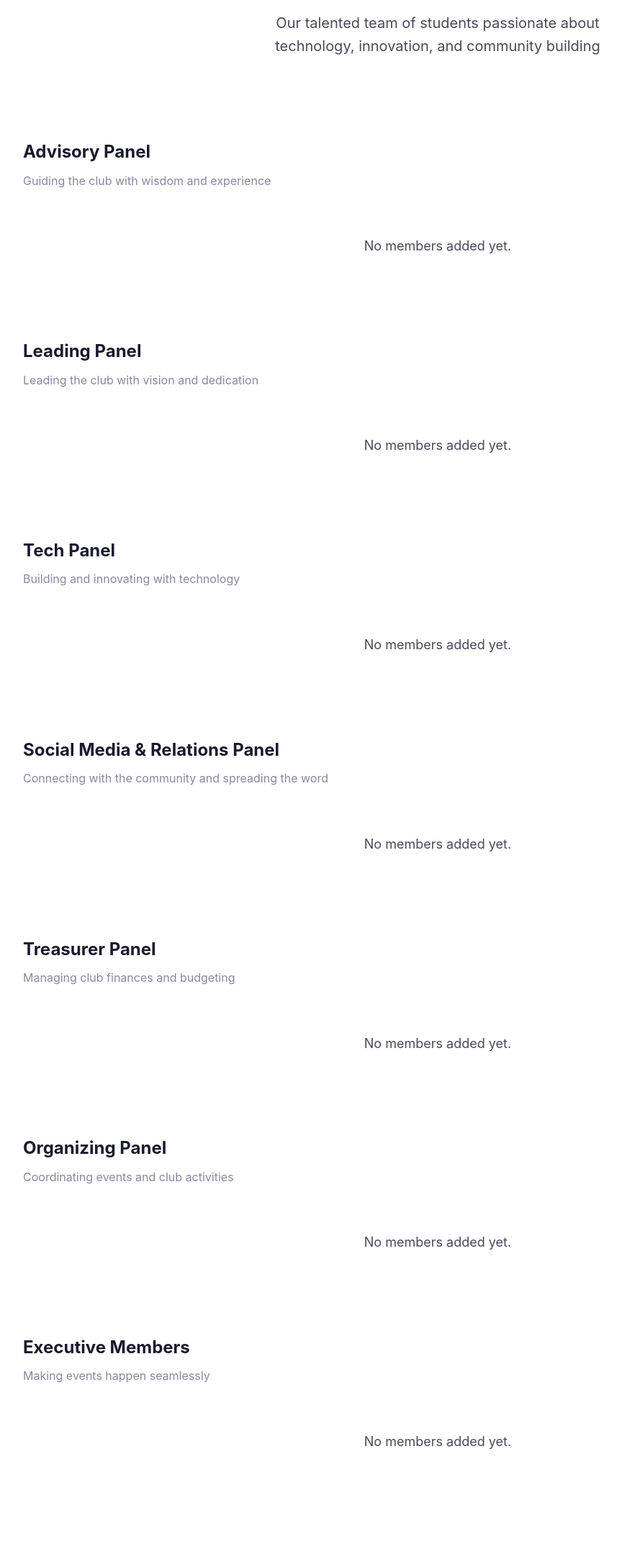
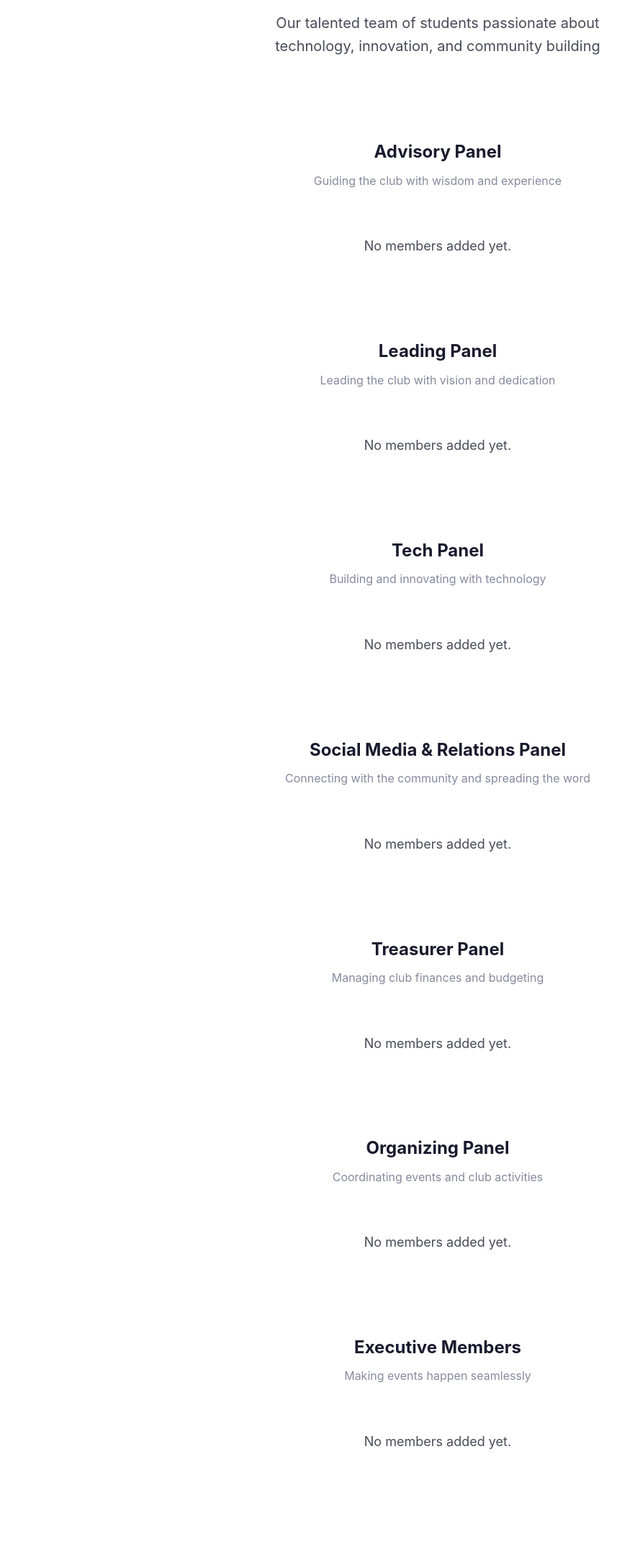
Before and after one commit to computerclub-sys/bcc_web_portal, a Django app: page /team/ in a window 1280 px wide. Shown: the part 355-2525 px from the top of the page at 72% size, without its empty margins (32-896 px from the left). Run offline with Django 5.2, Linux system fonts and the light colour scheme.

Commit message:
fix:styling

```diff
--- a/portal/static/portal/css/base.css
+++ b/portal/static/portal/css/base.css
@@ -2016,12 +2016,14 @@ select {
     font-weight: 700;
     color: var(--color-ink);
     margin-bottom: var(--spacing-sm);
+    text-align: center;
 }
 
 .panel-subtitle {
     font-size: 16px;
     color: var(--color-mute);
     margin-bottom: var(--spacing-xl);
+    text-align: center;
 }
 
 .member-grid {
@@ -2034,6 +2036,7 @@ select {
     position: absolute;
     top: var(--spacing-sm);
     right: var(--spacing-sm);
+    z-index: 1;
     font-size: 12px;
     font-weight: 700;
     padding: 4px 12px;
```
